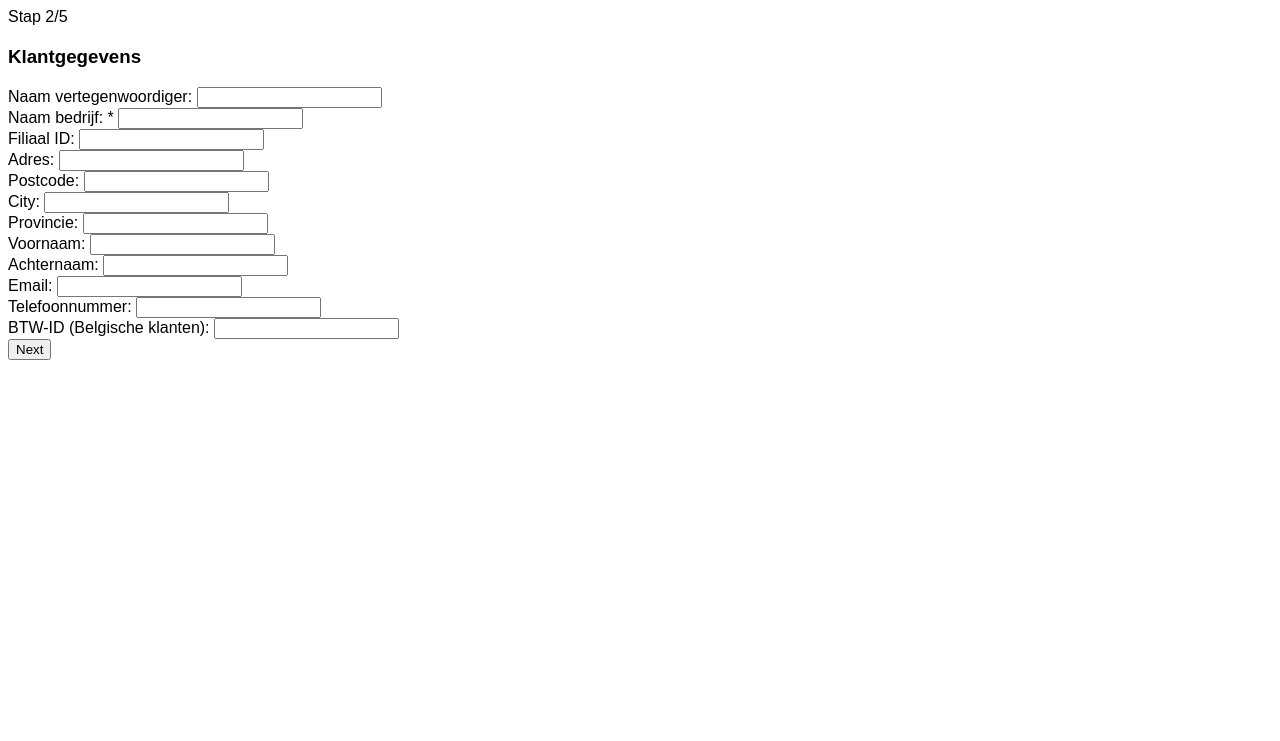
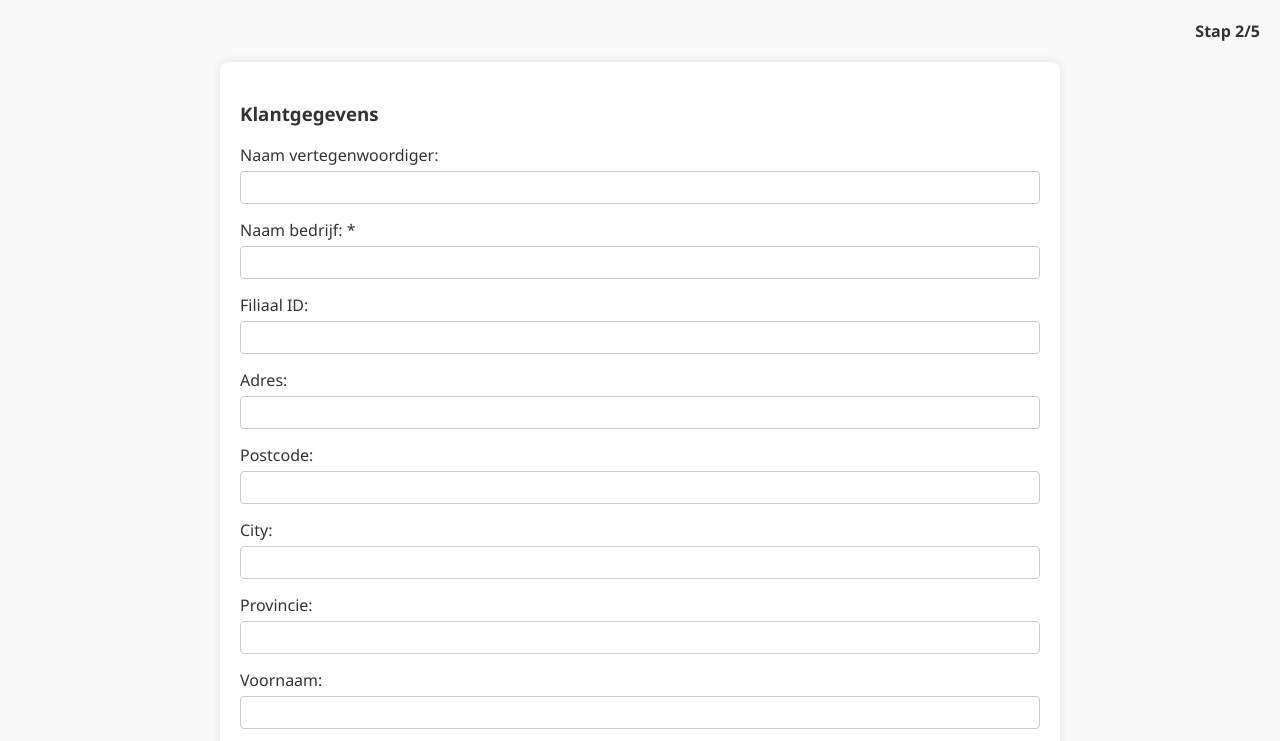
Before and after one commit to Krijnvl/krijn-test, a plain HTML site: page index.html in a window 1280 px wide. Both pictures are taken after a click on the button "Start". Shown: the top 741 px of the page. Drawn offline with Linux system fonts and the light colour scheme.

Commit message:
Style: modernize order form

```diff
--- a/index.html
+++ b/index.html
@@ -5,14 +5,77 @@
 <meta name="viewport" content="width=device-width, initial-scale=1.0">
 <title>Gold Dry Bestelformulier</title>
 <style>
-  body { font-family: Arial, sans-serif; }
-  .step { display:none; }
-  .step.active { display:block; }
-  .progress { margin-bottom:20px; }
-  .product-group { border:1px solid #ccc; padding:10px; margin-bottom:10px; }
-  .summary-item { margin-bottom:5px; }
-  .warning { color: #ffcc00; font-weight:bold; }
-  canvas { border:1px solid #000; }
+  body {
+    font-family: 'Segoe UI', Tahoma, sans-serif;
+    background: #f9f9f9;
+    color: #333;
+    margin: 0;
+    padding: 20px;
+  }
+
+  form {
+    max-width: 800px;
+    margin: auto;
+    background: #fff;
+    padding: 20px;
+    border-radius: 8px;
+    box-shadow: 0 0 10px rgba(0, 0, 0, 0.1);
+  }
+
+  .step { display: none; }
+  .step.active { display: block; }
+
+  .progress {
+    margin-bottom: 20px;
+    text-align: right;
+    font-weight: bold;
+  }
+
+  input,
+  select,
+  textarea {
+    width: 100%;
+    padding: 8px;
+    margin: 5px 0 15px 0;
+    box-sizing: border-box;
+    border: 1px solid #ccc;
+    border-radius: 4px;
+  }
+
+  button {
+    background: #000;
+    color: #fff;
+    padding: 10px 15px;
+    border: none;
+    border-radius: 4px;
+    cursor: pointer;
+  }
+
+  button:hover {
+    opacity: 0.9;
+  }
+
+  .product-group {
+    border: 1px solid #e0e0e0;
+    border-radius: 4px;
+    padding: 15px;
+    margin-bottom: 20px;
+  }
+
+  .summary-item {
+    margin-bottom: 5px;
+  }
+
+  .warning {
+    color: #ffcc00;
+    font-weight: bold;
+  }
+
+  canvas {
+    border: 1px solid #ccc;
+    border-radius: 4px;
+    background: #fff;
+  }
 </style>
 </head>
 <body>
```
